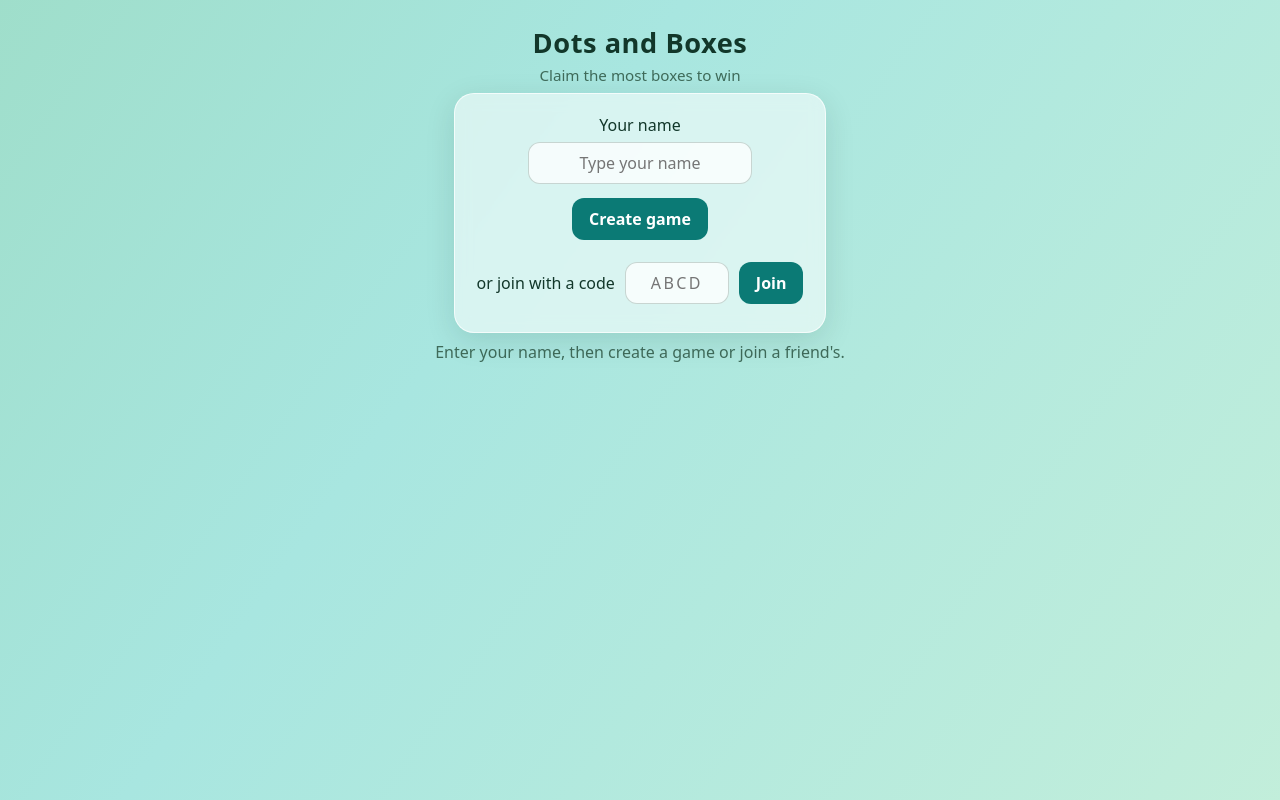
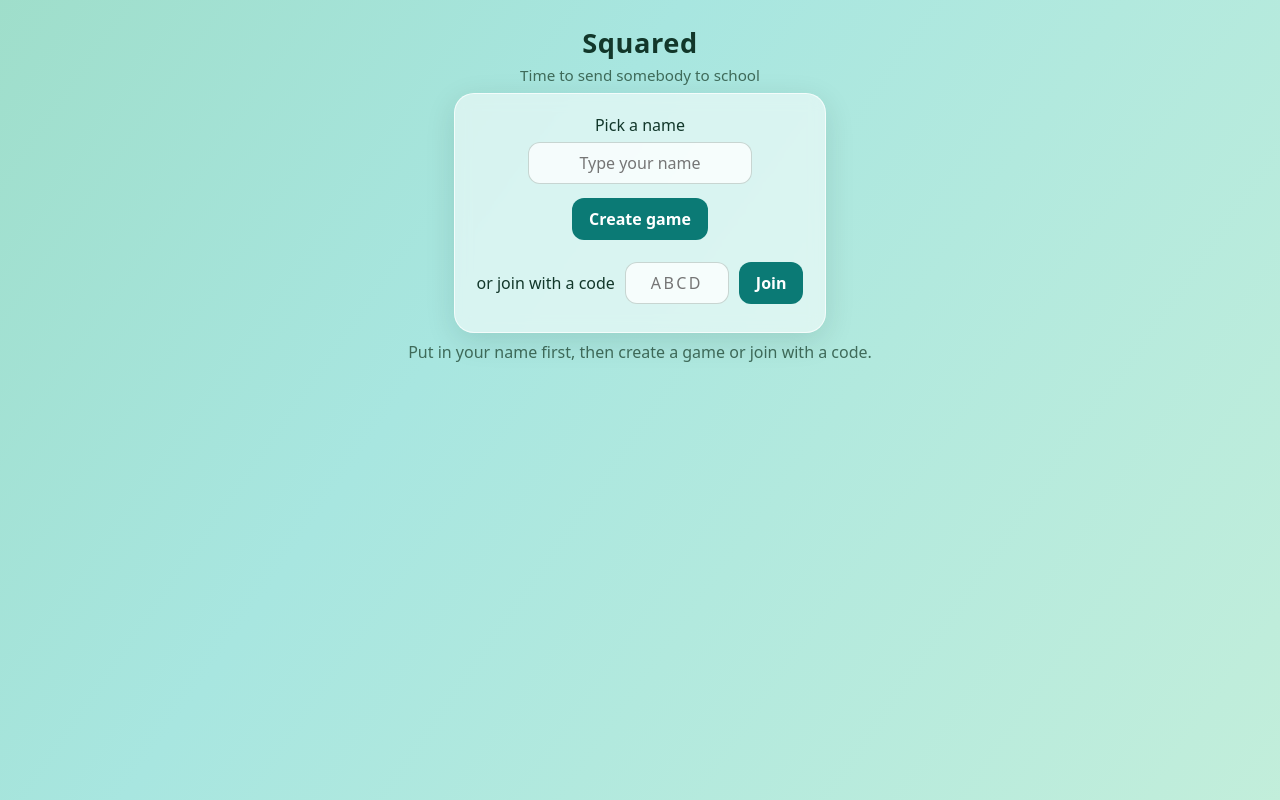
Before and after one commit to obafemi-i/Squared-updates, a website: page public/index.html in a window 1280 px wide. Drawn offline with Linux system fonts and the light colour scheme.

Commit message:
UI changes

```diff
--- a/public/index.html
+++ b/public/index.html
@@ -45,10 +45,10 @@ svg{width:min(88vw,420px);height:auto;touch-action:manipulation;display:block}
 .pop{animation:pop .35s ease}
 @keyframes pop{0%{transform:scale(.6);opacity:0}100%{transform:scale(1);opacity:1}}
 </style></head><body>
-<h1>Dots and Boxes</h1>
-<p class="sub">Claim the most boxes to win</p>
+<h1>Squared</h1>
+<p class="sub">Time to send somebody to school</p>
 <div id="lobby" class="card hide">
- <label for="name">Your name</label>
+ <label for="name">Pick a name</label>
  <input id="name" maxlength="12" placeholder="Type your name" autocomplete="nickname">
  <div class="row"><button id="create">Create game</button></div>
  <div class="row">or join with a code <input id="code" maxlength="4" placeholder="ABCD" autocapitalize="characters"><button id="join">Join</button></div>
@@ -70,7 +70,7 @@ const col=p=>`var(--p${p+1})`,say=t=>$("msg").textContent=t;
 const myName=()=>$("name").value.trim();
 const initial=i=>(Array.from(g.names[i])[0]||"?").toUpperCase();
 function show(w){$("lobby").classList.toggle("hide",w!=="lobby");$("game").classList.toggle("hide",w!=="game");$("ctl").classList.toggle("hide",w!=="game");
- if(w==="lobby")say("Enter your name, then create a game or join a friend's.")}
+ if(w==="lobby")say("Put in your name first, then create a game or join with a code.")}
 async function post(path,body){
  const r=await fetch("/api/"+path,{method:"POST",headers:{"Content-Type":"application/json"},body:JSON.stringify({token,...body})});
  const j=await r.json().catch(()=>({}));if(!r.ok)throw new Error(j.error||"request failed");return j}
```
